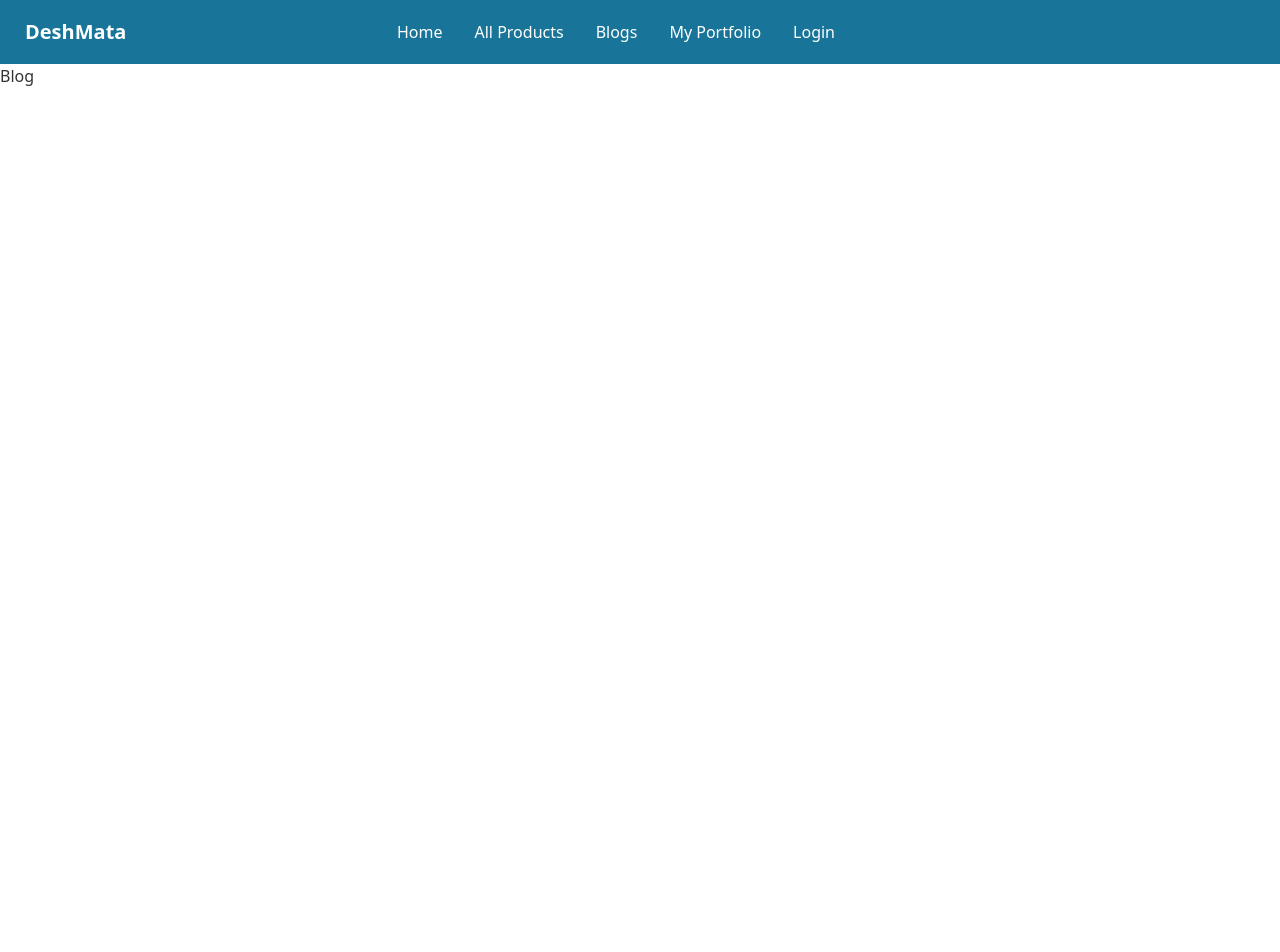
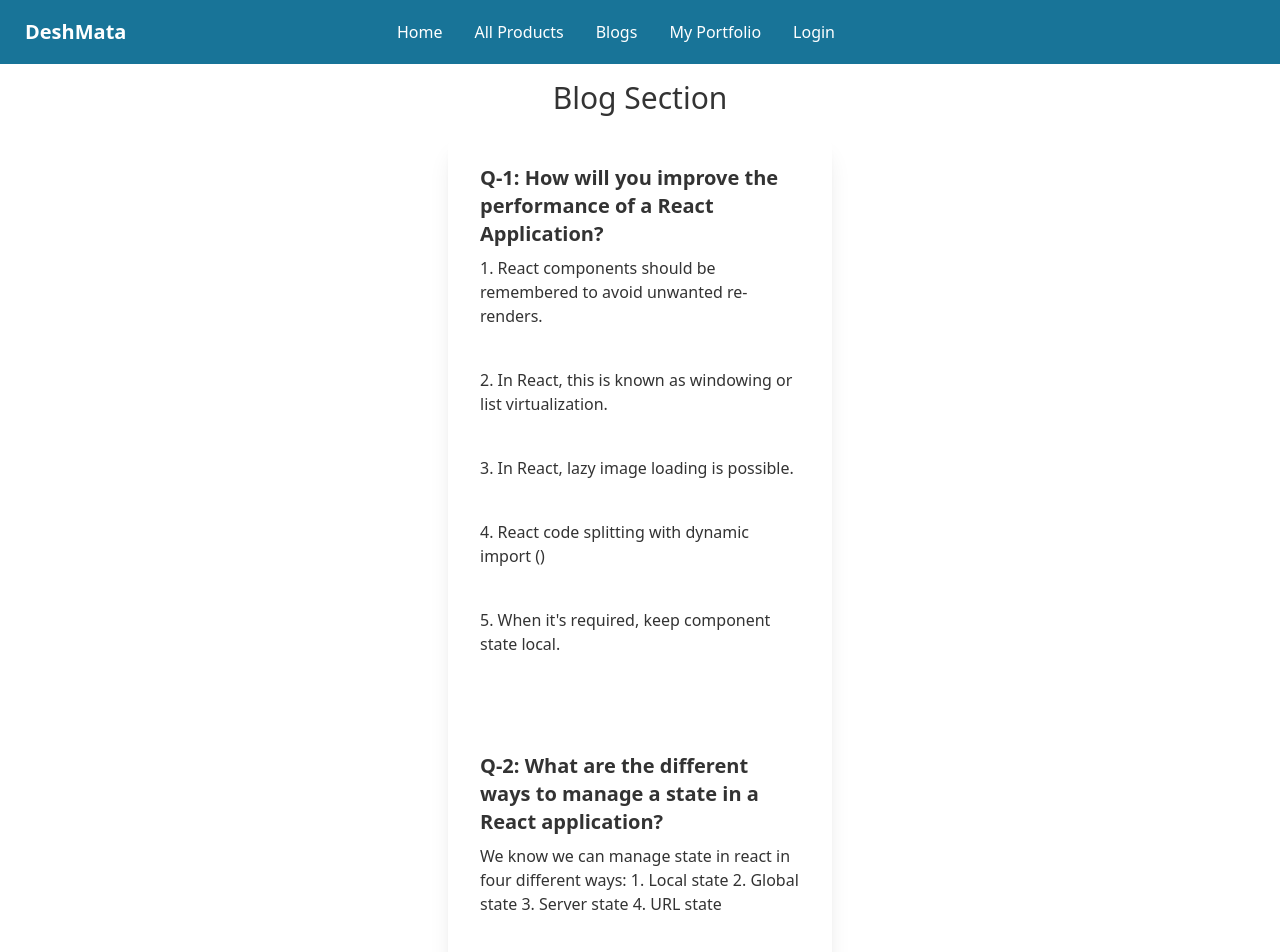
Before and after one commit to HayeulTanjib/DeshMata-Client-, a React (Create React App) app: page /blogs in a window 1280 px wide. Shown: the top 952 px of the page. Before the commit the page ends 800 px from the top, so only its background shows below. Built offline with nearby package versions, Linux system fonts and the light colour scheme; no server answers.

Commit message:
blog page added

```diff
--- a/src/Components/Pages/Blogs/Blogs.js
+++ b/src/Components/Pages/Blogs/Blogs.js
@@ -2,9 +2,52 @@ import React from 'react';
 
 const Blogs = () => {
     return (
-        <div>
-            <h2>Blog</h2>
+        <div className='grid place-items-center'>
+            <h2 className='text-3xl py-4'>Blog Section</h2>
+            <div class="card w-96 bg-base-100 shadow-xl ">
+                <div class="card-body">
+                    <h2 class="card-title">Q-1: How will you improve the performance of a React Application?</h2>
+                    <p>1. React components should be remembered to avoid unwanted re-renders.</p> <br />
+                    <p>2. In React, this is known as windowing or list virtualization.</p> <br />
+                    <p>3. In React, lazy image loading is possible.</p> <br />
+                    <p>4. React code splitting with dynamic import ()</p> <br />
+                    <p>5. When it's required, keep component state local.</p> <br />
+                </div>
 
+                <div class="card-body">
+                    <h2 class="card-title">Q-2: What are the different ways to manage a state in a React application?</h2>
+                    <p>We know we can manage state in react in four different ways:
+                        1. Local state
+                        2. Global state
+                        3. Server state
+                        4. URL state
+                    </p> <br />
+                    <p>1. Local state: The useState hook is most commonly used in React to manage local state.
+                        Local state would be required, for example, to show or hide a modal component or to track values for a form component, such as form submission, when the form is disabled, and the values of a form's inputs when the form is disabled.</p>
+                    <p>2. Global state:  global state is authenticated user state. If a user is logged into our app, it is necessary to get and change their data throughout our application.</p>
+                    <p>3. Server state: Server state is a simple concept, but can be hard to manage alongside all of our local and global UI state.</p>
+                    <p>4. URL state: The URL state is generally overlooked as a state category, yet it is an essential one. Many significant aspects of our application rely on URL state access in many circumstances.</p>
+
+                </div>
+
+                <div class="card-body">
+                    <h2 class="card-title">Q-3: How does prototypical inheritance work?</h2>
+                    <p>I know Prototype inheritance refers to the capacity of one object to access the properties of another. To add new attributes and methods to an existing object constructor, we utilize a JavaScript prototype. We may instruct our JS code to inherit attributes from a prototype in this way. Through a reference pointer function, prototypical inheritance allows us to reuse attributes or methods from one JavaScript object to another.</p>
+                </div>
+
+                <div class="card-body">
+                    <h2 class="card-title">Q-4: You have an array of products. Each product has a name, price, description, etc. How will you implement a search to find products by name?</h2>
+                    <img src={'https://i.ibb.co/C2NFhvg/Capture.png'} alt="" />
+                </div>
+
+                <div class="card-body">
+                    <h2 class="card-title">Q-5: What is a unit test? Why should write unit tests?</h2>
+                    <p>Test-driven development (TDD) is a pragmatic technique that takes a thorough approach to producing a product through continuous testing and modification. Unit testing is a component of TDD. This testing approach is also the initial level of software testing, and it comes before other types of testing like integration testing. Unit tests are used to ensure that a unit does not rely on any external code or functionalities. Testing can be done by hand, but it's more common to automate it.</p>
+                </div>
+
+
+
+            </div>
         </div>
     );
 };
```
